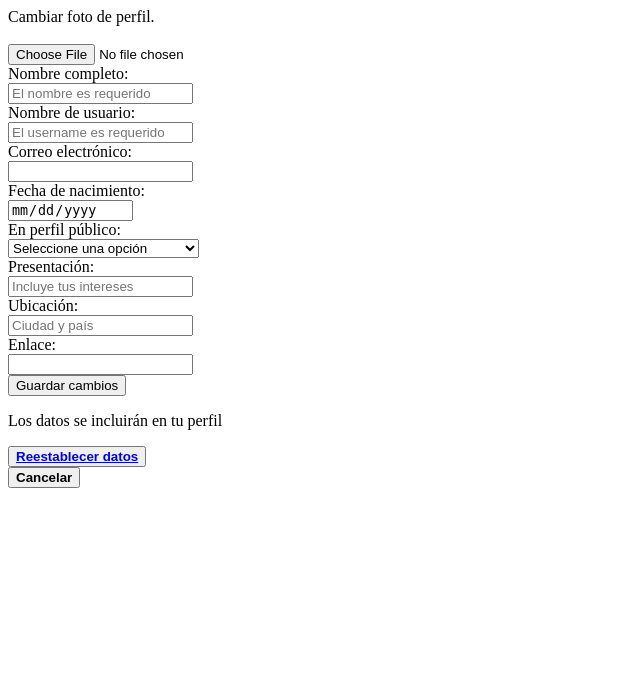
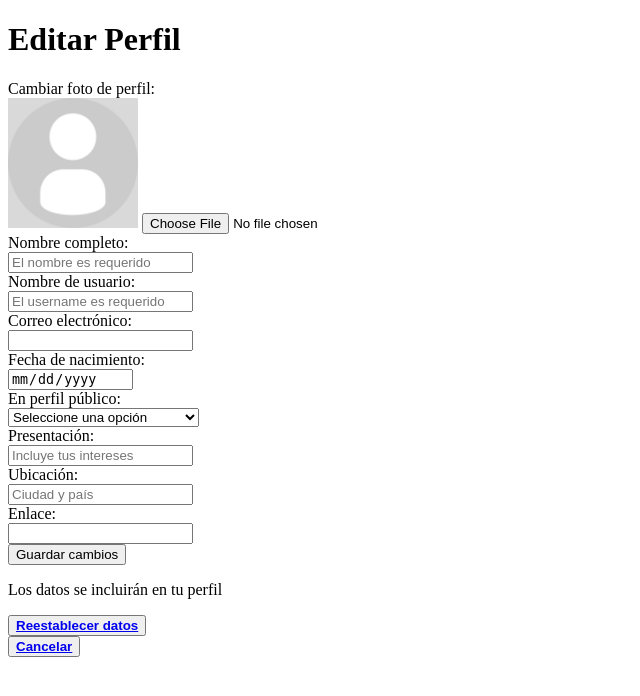
Before and after one commit to Franco4848/ProyectoFinal, a Python web app: template templates/editarPerfil.html in a window 1280 px wide. Shown: the top 696 px of the page, without its empty margins (0-640 px from the left). Run offline with Jinja, Linux system fonts and the light colour scheme; the template is opened without the code that fills it, so the values that code supplies are empty.

Commit message:
si hay una imagen en bd mostrarla y dar opcion de eliminarla sino mostrar predeterminada. input hidden que en envia al servidor filename de la foto actual

```diff
--- a/templates/editarPerfil.html
+++ b/templates/editarPerfil.html
@@ -6,13 +6,18 @@
     <title>Editar perfil</title>
 </head>
 <body>
-    <div id="myModal" class='modal'>
-        <div class="modal-content">
+            <h1>Editar Perfil</h1>
             <form action="/editarPerfil" method="POST" enctype="multipart/form-data">
 
-                <label for="fotoPerfil">Cambiar foto de perfil.</label><br>
-                <img src="{{ fotoPerfil }}"><br>
+                <label for="fotoPerfil">Cambiar foto de perfil:</label><br>
+                {% if fotoPerfil %}
+                    <img src="{{ url_for('static', filename='perfil_uploads/' + fotoPerfil) }}" style="max-width: 130px; max-height: 130px;" class="profile-pic">
+                    <input type="checkbox" name="eliminar_foto" value="True"> Eliminar foto
+                {% else %}
+                    <img src="{{ url_for('static', filename= 'img/fotoPerfil.jpg') }}" style="max-width: 130px; max-height: 130px;" class="profile-pic">
+                {% endif %}
                 <input type="file" accept="image/*" name="fotoPerfil" id="fotoPerfil"><br>
+                <input type="text" name="fotoActual" value="{{ fotoPerfil }}" hidden>
 
                 <label for="nombre_completo">Nombre completo:</label><br>
                 <input type="text" name="nombre_completo" id="nombre_completo" value="{{ nombre_completo }}" placeholder='El nombre es requerido' maxlength="50" required><br>
@@ -37,13 +42,13 @@
                 <label for="presentacion">Presentación:</label><br>
                 <input type="text"  name="presentacion" id="presentacion" value="{{ presentacion }}" placeholder="Incluye tus intereses" title="Opcional" maxlength="180"><br>
 
-                <label for="ubicación">Ubicación:</label><br>
+                <label for="ubicacion">Ubicación:</label><br>
                 <input type="text" name="ubicacion" id="ubicacion" value="{{ ubicacion }}" placeholder='Ciudad y país' title="Opcional" pattern="[A-Za-zÀ-ÿ\s,-.()]+" ><br>
 
                 <label for="enlace">Enlace:</label><br>
                 <input type="url" name="enlace" id="enlace" value="{{ enlace }}"><br>
 
-                <button type="submit" value="Submit">Guardar cambios</button><br>
+                <button type="submit" class="guardarCambios" value="Submit">Guardar cambios</button><br>
                 <p> Los datos se incluirán en tu perfil</p>
 
                 {% with messages = get_flashed_messages() %}
@@ -57,7 +62,7 @@
             </form>
 
             <button><b><a href="{{url_for('editarPerfil')}}" >Reestablecer datos</a></b></button><br>
-            <button onclick="closeModal(cerrar1)" ><b>Cancelar</a></b></button><br>
+            <button><b><a href="/perfil/{{ current_user.id }}">Cancelar</a></b></button><br>
 
         </div>
     </div>
```
Also changed, not shown: static/css/support.css (+4 -4 lines).
